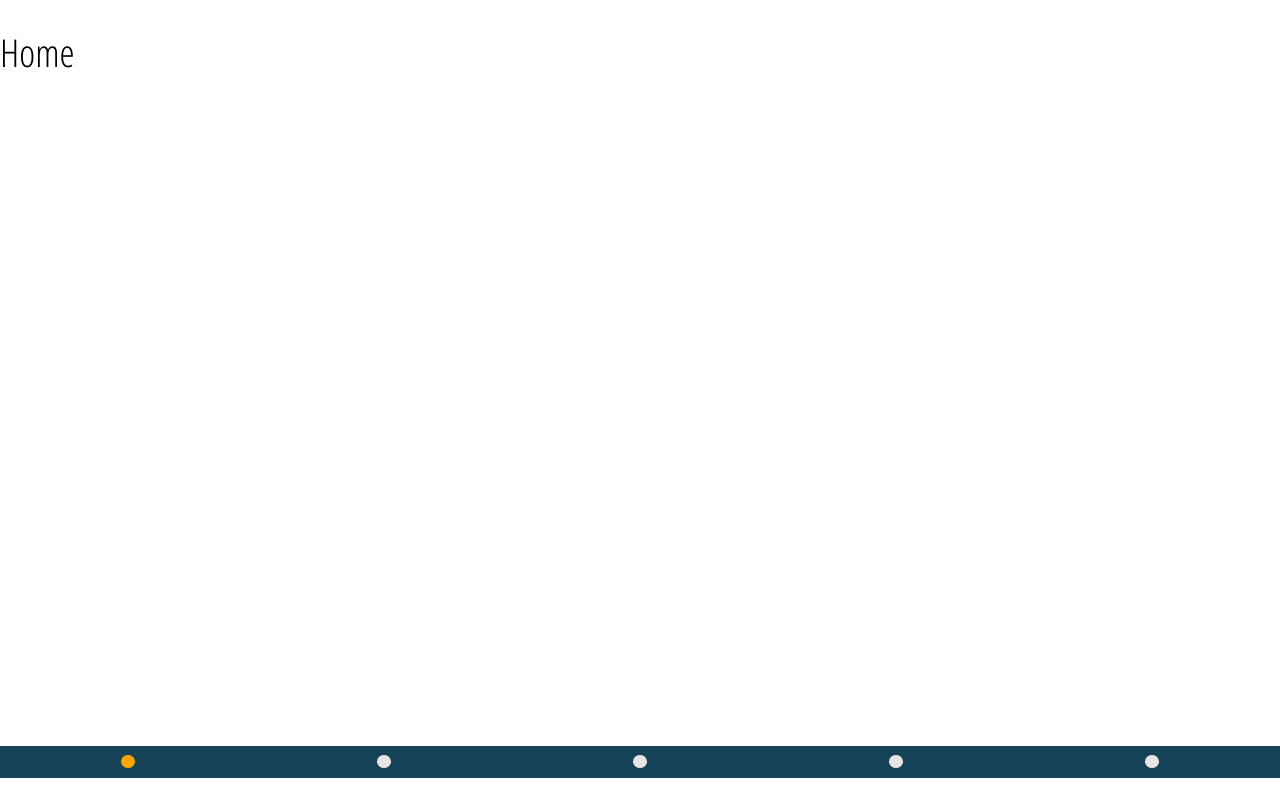
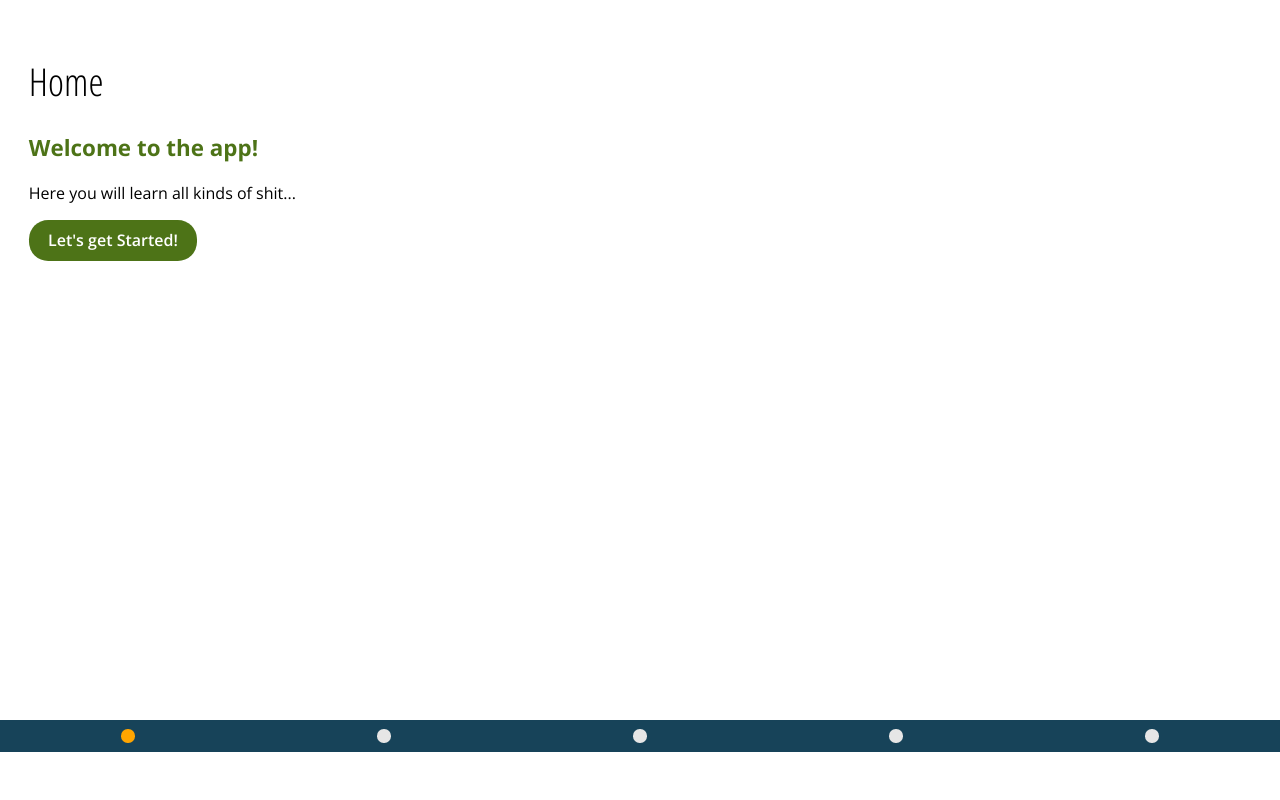
Before and after one commit to splatterday/kautz, a React (Create React App) app: page / in a window 1280 px wide. Built offline with nearby package versions, Linux system fonts and the light colour scheme.

Commit message:
in-display btns active

```diff
--- a/src/Display.jsx
+++ b/src/Display.jsx
@@ -6,10 +6,10 @@ class Display extends React.Component {
 
   render() {
     const SelectedPage = PAGES[this.props.currentPage]
-
+    console.log(this.props.eventHandler);
     return (
         <div className="display">
-            <SelectedPage eventHandler={this.changePage} currentPage={this.props.currentPage}/>
+            <SelectedPage eventHandler={this.props.eventHandler} currentPage={this.props.currentPage}/>
         </div>
     )
   }
--- a/src/Interface.jsx
+++ b/src/Interface.jsx
@@ -22,7 +22,7 @@ class Interface extends React.Component {
   render() {
     return (
       <div className="app-interface">
-        <Display currentPage={this.state.currentPage}/>
+        <Display eventHandler={this.changePage} currentPage={this.state.currentPage}/>
         <Stepper eventHandler={this.changePage} pages={PAGES} currentPage={this.state.currentPage}/>
       </div>
     );
--- a/src/Stepper.jsx
+++ b/src/Stepper.jsx
@@ -2,7 +2,7 @@ import React from 'react';
 // import NavPt from './NavPt';
 
 const Stepper = ({eventHandler, pages, currentPage}) => {
-    console.log(currentPage);
+    // console.log(eventHandler);
     return (
       /* Then here we can just map out the keys of the PAGES array to individual NavPt components like so:
       {Object.keys(pages).map(n => <NavPtr key={n} currentPage={n} onClick={changePage} />)}
--- a/src/pages/Home.jsx
+++ b/src/pages/Home.jsx
@@ -1,7 +1,22 @@
 import React from 'react';
+import { Component } from 'react';
 
-export default function Home() {
-    return(
-        <h1>Home</h1>
-    );
+class Home extends Component {
+    render() {
+        const {eventHandler, currentPage} = this.props;
+        return (
+        <div className="headsup home">
+            <div className="display-left">
+                <h1>Home</h1>
+                <h2>Welcome to the app!</h2>
+                <p>Here you will learn all kinds of shit...</p>
+                <button onClick={eventHandler} value="1">Let's get Started!</button>
+            </div>
+            <div className="display-right">
+            </div>
+        </div>
+        )
+    }
 }
+
+export default Home;
--- a/src/pages/Page1.jsx
+++ b/src/pages/Page1.jsx
@@ -1,16 +1,11 @@
-import React, { useState } from 'react';
+import React from 'react';
 import graphic from '../img/Page1.png'
+import { Component } from 'react';
 
-// const mystyle = {
-//     background: 'url(' + graphic + ')',
-//     backgroundSize: "cover",
-//     backgroundPosition: "center",
-//     backgroundColor: "blue",
-// }
+class Page1 extends Component {
+    render() {
+        const {eventHandler, currentPage} = this.props;
 
-export default function Page1() {
-    const [currentPage, changePage] = useState(0);
-    console.log(currentPage);
         return(
             <div className="headsup page1">
                 <div className="display-left">
@@ -19,12 +14,14 @@ export default function Page1() {
                     <p>A bomb calorimeter is used to measure the heat transfer of a combustion reaction under constant volume considtions. Heat transferred at constant volume is equal to a change in internal energy.</p>
                     <h3>qV = &#x394;U</h3>
                     <p>The bomb is a rigid, sealed vessel designed so that its volume remains constant (&#x394;V = 0). Under constant volume conditions, no pressure-volume work is done (w = -P&#x394;V = 0) and all of the energy released by the reaction is transferred to the calorimeter as heat.</p>
-                <button onClick={() => changePage(currentPage + 1)}/>
+                    <button onClick={eventHandler} value="2">Next Chapter</button>
                 </div>
                 <div className="display-right">
-                <img src={graphic}/>
-
+                    <img src={graphic} alt="page1"/>
                 </div>
             </div>
         );
     }
+}
+
+export default Page1;
--- a/src/styles.scss
+++ b/src/styles.scss
@@ -1,5 +1,7 @@
+$color-white: #ffffff;
 $color-blue: #174359;
 $color-grey: #E6E6E6;
+$color-green: #4d7317;
 @import url('https://fonts.googleapis.com/css?family=Open+Sans:300,400,600,700');
 @import url('https://fonts.googleapis.com/css?family=Open+Sans+Condensed:300,400,500,600,700');
 $font-primary: 'Open Sans Condensed';
@@ -14,7 +16,7 @@ h2 {
     font-family: $font-secondary;
     font-weight: 700;
     font-size: 1.4em;
-    color: #4d7317;
+    color: $color-green;
 }
 
 h3 {
@@ -53,6 +55,17 @@ p {
             width: 100%;
             height: 100%;
         }
+    }
+    button {
+        border: none;
+        padding: 0.6em 1.2em;
+        background-color: $color-green;
+        border-radius: 1.2em;
+        color: $color-white;
+        font-family: $font-secondary;
+        font-size: 1em;
+        font-weight: 600;
+        cursor: pointer;
     }
 }
 
```
Lines whose indentation alone changed are shown as unchanged.
